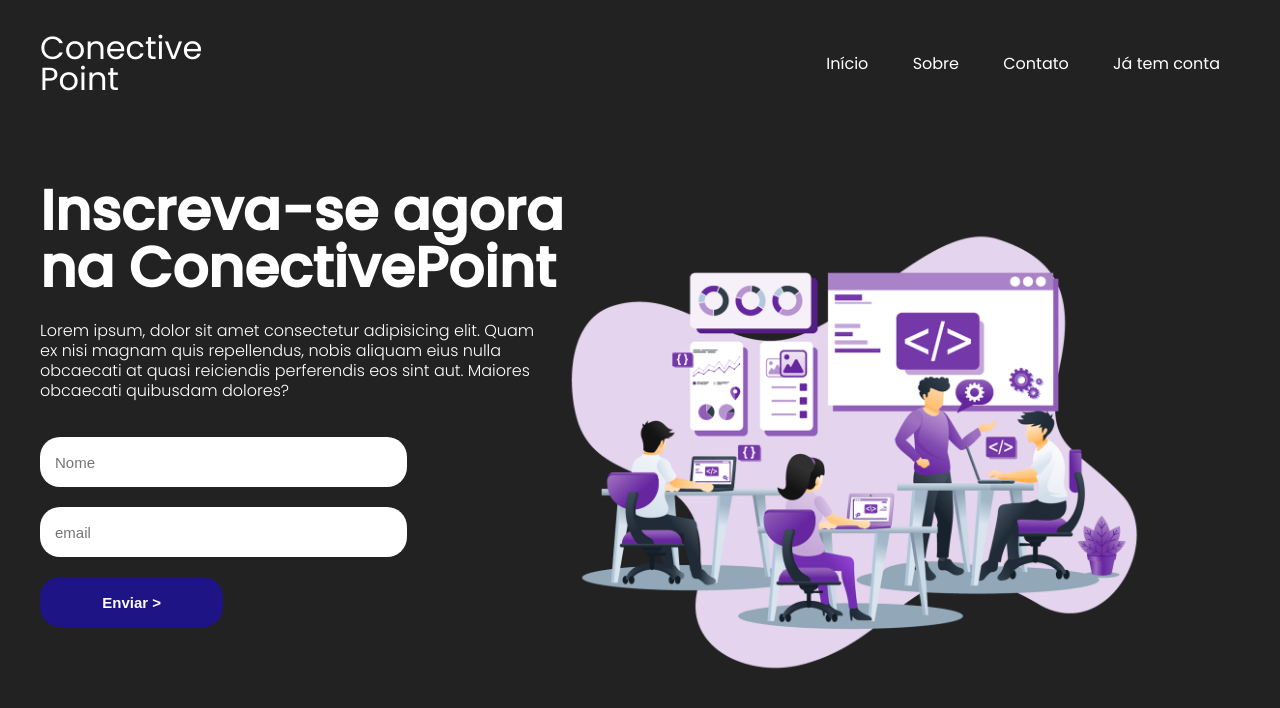
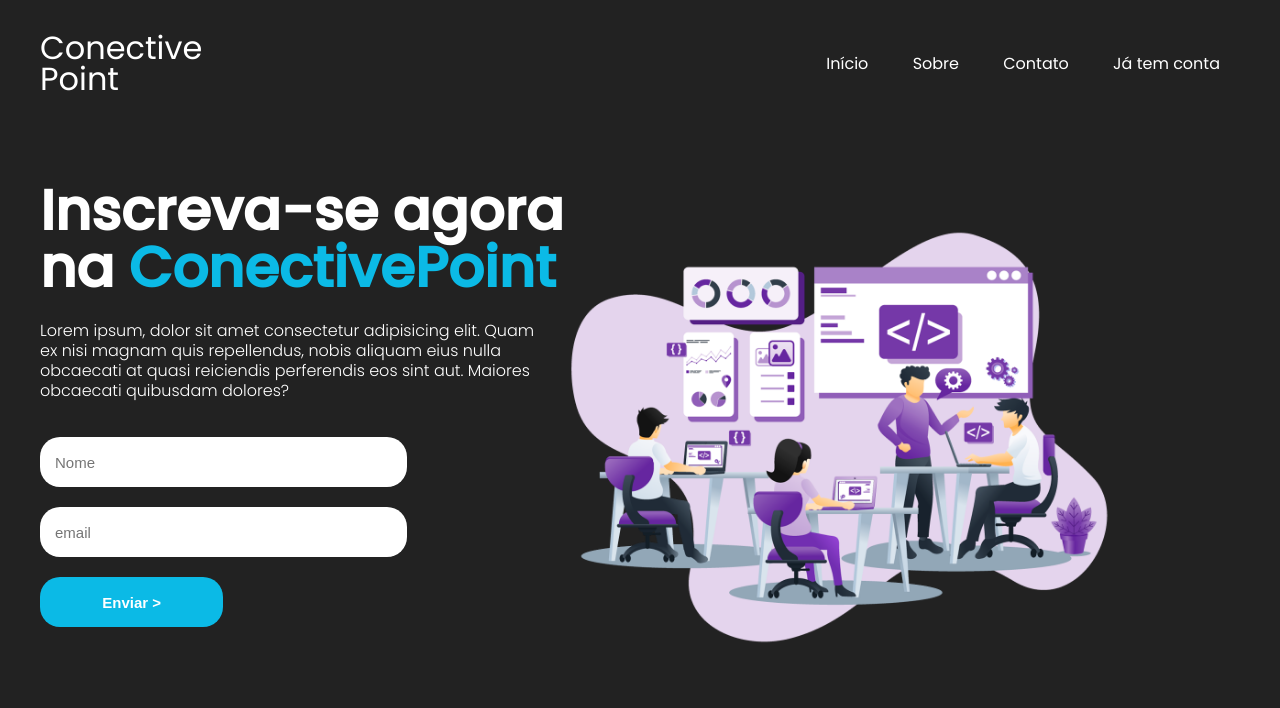
Before and after one commit to gustavocncs/LandingPage, a plain HTML site: page index.html in a window 1280 px wide. Drawn offline with Linux system fonts and the light colour scheme.

Commit message:
mudando coloração das letras

```diff
--- a/index.html
+++ b/index.html
@@ -26,7 +26,7 @@
     <main>
         <aside>
             <h2>Inscreva-se agora</h2>
-            <h2>na ConectivePoint</h2>
+            <h2>na <span>ConectivePoint</span></h2>
             <p>Lorem ipsum, dolor sit amet consectetur adipisicing elit. Quam ex nisi magnam quis repellendus, nobis aliquam eius nulla obcaecati at quasi reiciendis perferendis eos sint aut. Maiores obcaecati quibusdam dolores?</p>
             <form>
                 <input type="text" placeholder="Nome">
--- a/styles/style.css
+++ b/styles/style.css
@@ -61,7 +61,7 @@ h2{
 }
 
 span{
-    color: rgb(0, 0, 0);
+    color: rgb(11, 186, 230);
 }
 
 p{
@@ -71,7 +71,8 @@ p{
 }
 
 img{
-    width: 580px;
+    width: 550px;
+    color: aqua;
 }
 
 form{
@@ -83,7 +84,7 @@ form{
 form [type="submit"]{
     height: 50px;
     width: 50%;
-    background-color: rgb(31, 20, 134);
+    background-color: rgb(11, 186, 230);
     color: white;
     font-weight: bold;
 }
```
